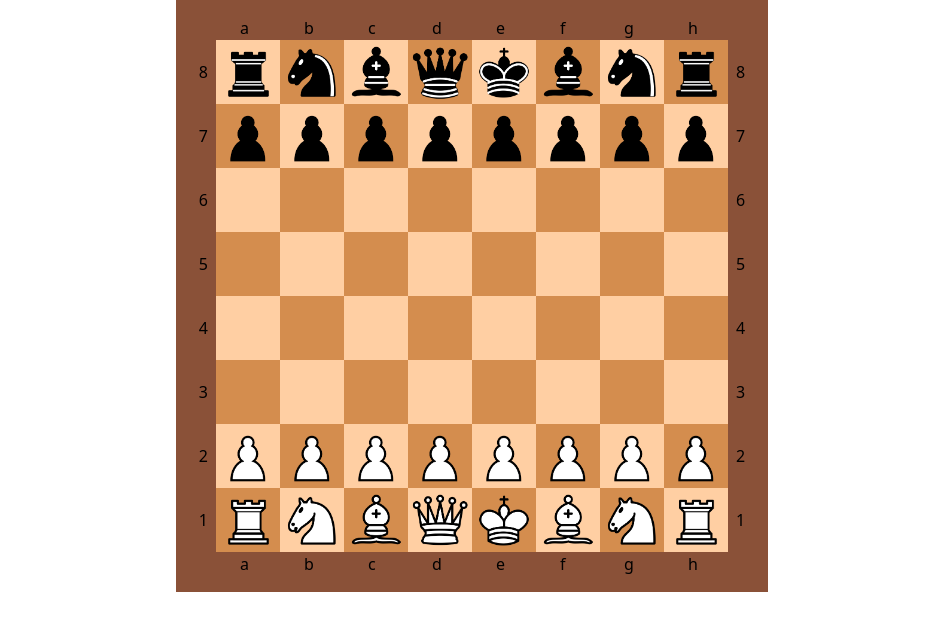
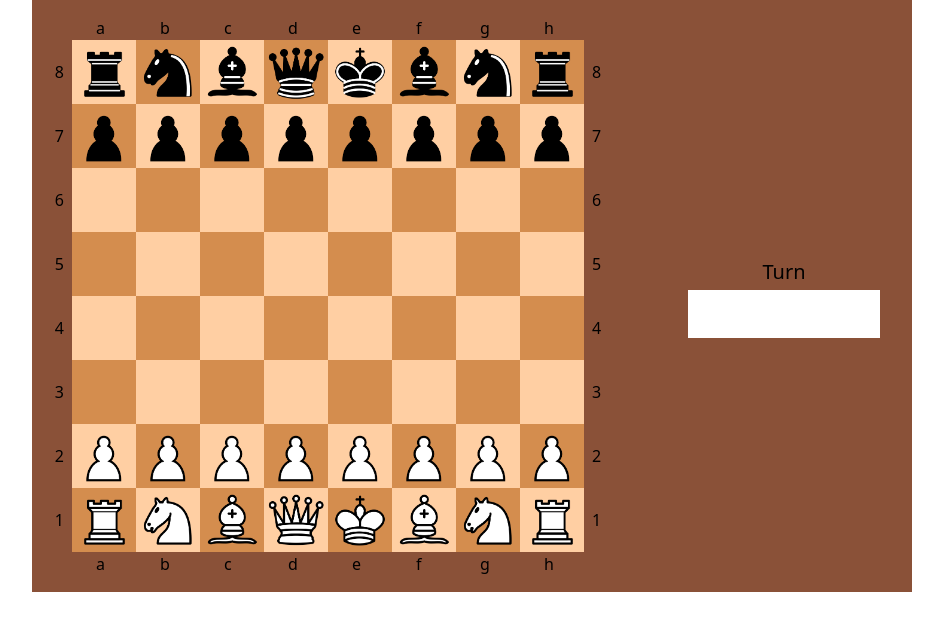
Before and after one commit to mkorman9/react-chess, a React (Vite) app: page / in a window 1280 px wide. Shown: the top 630 px of the page, without its empty margins (168-1111 px from the left). Built offline with nearby package versions, Linux system fonts and the light colour scheme.

Commit message:
add menu and better highlight effect

```diff
--- a/src/components/ChessBoard/ChessBoard.tsx
+++ b/src/components/ChessBoard/ChessBoard.tsx
@@ -2,8 +2,9 @@ import React, {useMemo} from 'react';
 import {DndProvider} from 'react-dnd';
 import {HTML5Backend} from 'react-dnd-html5-backend';
 import {ChessColor, useBoardState} from '../../hooks/boardState.tsx';
-import ChessField, {ChessFieldColor} from '../ChessField/ChessField.tsx';
+import ChessField, {ChessFieldColor, ChessFieldEffect} from '../ChessField/ChessField.tsx';
 import {COLUMNS, ROWS} from '../../hooks/constants.ts';
+import ChessBoardMenu from '../ChessBoardMenu/ChessBoardMenu.tsx';
 
 type ChessBoardProps = {
   view: ChessColor;
@@ -17,18 +18,13 @@ const ChessBoard: React.FC<ChessBoardProps> = ({view}) => {
       const tiles = [...ROWS].reverse().map((row, rowNumber) =>
         COLUMNS.map((column, columnNumber) => {
           const id = `${column}${row}`;
-
-          let color = ((columnNumber + (rowNumber % 2 === 0 ? 0 : 1)) % 2 === 0) ? 'light' : 'dark';
-          if (highlightFields.includes(id)) {
-            color = 'highlight';
-          }
-          if (captureFields.includes(id)) {
-            color = 'capture';
-          }
-
           return {
             id,
-            color,
+            color: ((columnNumber + (rowNumber % 2 === 0 ? 0 : 1)) % 2 === 0) ? 'light' : 'dark',
+            effects: [
+              ...(highlightFields.includes(id) ? ['highlight'] : []),
+              ...(captureFields.includes(id) ? ['capture'] : [])
+            ],
             piece: pieces[`${column}${row}`]
           };
         })
@@ -45,8 +41,9 @@ const ChessBoard: React.FC<ChessBoardProps> = ({view}) => {
   );
 
   return (<>
+    <div className="flex bg-chessboard-border gap-8">
       <DndProvider backend={HTML5Backend}>
-      <div className="flex flex-col p-4 bg-chessboard-border">
+        <div className="flex flex-col p-4">
           <div className="flex pl-12">
             {(view === 'white' ? COLUMNS : [...COLUMNS].reverse()).map((columnId, columnKey) => (
               <span key={columnKey} className="w-16">{columnId}</span>
@@ -58,7 +55,13 @@ const ChessBoard: React.FC<ChessBoardProps> = ({view}) => {
                 <span className="mr-2">{row[0].id[1]}</span>
 
                 {row.map((tile, j) => (
-                <ChessField key={j} id={tile.id} color={tile.color as ChessFieldColor} piece={tile.piece}/>
+                  <ChessField
+                    key={j}
+                    id={tile.id}
+                    color={tile.color as ChessFieldColor}
+                    effects={tile.effects as ChessFieldEffect[]}
+                    piece={tile.piece}
+                  />
                 ))}
 
                 <span className="ml-2">{row[0].id[1]}</span>
@@ -72,6 +75,8 @@ const ChessBoard: React.FC<ChessBoardProps> = ({view}) => {
           </div>
         </div>
       </DndProvider>
+      <ChessBoardMenu />
+    </div>
   </>);
 };
 
--- /dev/null
+++ b/src/components/ChessBoardMenu/ChessBoardMenu.tsx
@@ -0,0 +1,14 @@
+import {useBoardState} from '../../hooks/boardState.tsx';
+
+const ChessBoardMenu = () => {
+  const {turn} = useBoardState();
+
+  return (<>
+    <div className="flex flex-col p-8 justify-center items-center">
+      <span className="text-xl p-1">Turn</span>
+      <span className={'w-48 h-12 ' + ((turn === 'white') ? 'bg-white' : 'bg-black')}></span>
+    </div>
+  </>);
+};
+
+export default ChessBoardMenu;
--- a/src/components/ChessField/ChessField.tsx
+++ b/src/components/ChessField/ChessField.tsx
@@ -3,18 +3,27 @@ import {ChessPieceName, useBoardState} from '../../hooks/boardState.tsx';
 import ChessPiece, {ChessPieceDropItem} from '../ChessPiece/ChessPiece.tsx';
 import {useDrop} from 'react-dnd';
 
-export type ChessFieldColor = 'dark' | 'light' | 'highlight' | 'capture';
+export type ChessFieldColor = 'dark' | 'light';
+export type ChessFieldEffect = 'highlight' | 'capture';
 
 export type ChessFieldProps = {
   id: string;
   color: ChessFieldColor;
+  effects: ChessFieldEffect[];
   piece?: ChessPieceName;
 };
 
-const ChessField: React.FC<ChessFieldProps> = ({ id, color, piece }) => {
+export type ChessFieldDropProps = {
+  isHovering: boolean;
+};
+
+const ChessField: React.FC<ChessFieldProps> = ({ id, color, effects, piece }) => {
   const {movePiece} = useBoardState();
-  const [, ref] = useDrop<ChessPieceDropItem>(() => ({
+  const [{isHovering}, ref] = useDrop<ChessPieceDropItem, unknown, ChessFieldDropProps>(() => ({
     accept: 'piece',
+    collect: monitor => ({
+      isHovering: monitor.isOver()
+    }),
     drop: item => {
       movePiece(item.from, id);
     }
@@ -22,12 +31,17 @@ const ChessField: React.FC<ChessFieldProps> = ({ id, color, piece }) => {
 
   return (<>
     <div ref={ref} className={`flex w-16 h-16 justify-center items-center
-                  ${color === 'light' ? 'bg-tile-light' : ''}
-                  ${color === 'dark' ? 'bg-tile-dark' : ''}
-                  ${color === 'highlight' ? 'bg-tile-highlight' : ''}
-                  ${color === 'capture' ? 'bg-tile-capture' : ''}`
+                              ${color === 'light' ? 'bg-tile-light' : ''}
+                              ${color === 'dark' ? 'bg-tile-dark' : ''}`
     }>
-      {piece && (<ChessPiece piece={piece} position={id} />)}
+      <div className={`w-full h-full
+                      ${effects.includes('highlight') ? 'rounded-2xl border-2 border-tile-highlight' : ''}
+                      ${effects.includes('capture') ? 'rounded-2xl border-2 border-tile-capture' : ''}
+                      ${effects.includes('highlight') && isHovering ? 'bg-tile-highlight' : ''}
+                      ${effects.includes('capture') && isHovering ? 'bg-tile-capture' : ''}`
+      }>
+        {piece && (<ChessPiece piece={piece} position={id} />)}
+      </div>
     </div>
   </>);
 };
```
Lines whose indentation alone changed are shown as unchanged.
